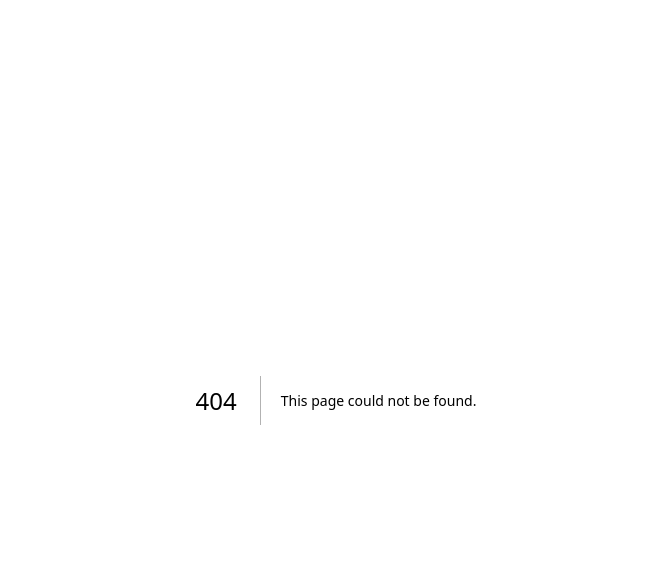
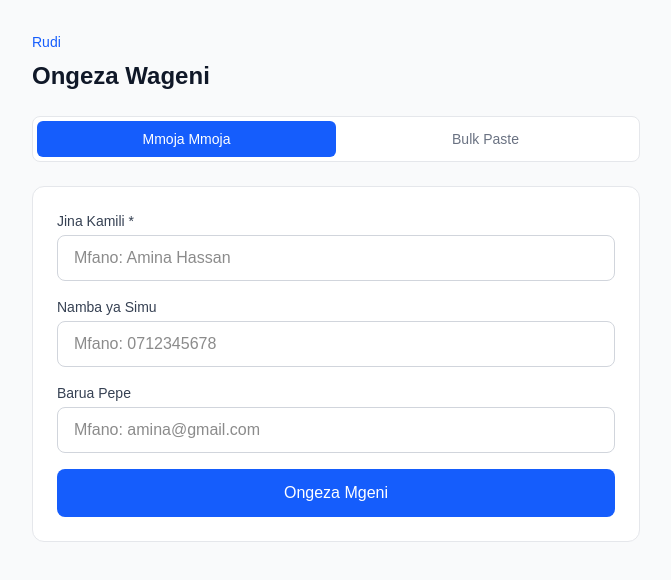
Before and after one commit to lemajimmy47-dotcom/event-invite, a Next.js app: page /events/1/guests/new in a window 1280 px wide. Before the commit this address had no page. Shown: the top 580 px of the page, without its empty margins (304-975 px from the left). Built offline with nearby package versions, Linux system fonts and the light colour scheme.

Commit message:
fix guests page

```diff
--- /dev/null
+++ b/app/events/[id]/guests/new/page.tsx
@@ -0,0 +1,150 @@
+"use client"
+
+import { useState } from "react"
+import { useRouter } from "next/navigation"
+import { createClient } from "@/lib/supabase/client"
+
+export default function AddGuestsPage({ params }: { params: Promise<{ id: string }> }) {
+  const router = useRouter()
+  const [mode, setMode] = useState<"manual" | "bulk">("manual")
+  const [loading, setLoading] = useState(false)
+  const [manual, setManual] = useState({ name: "", phone: "", email: "" })
+  const [bulkText, setBulkText] = useState("")
+
+  async function getEventId() {
+    const { id } = await params
+    return id
+  }
+
+  async function handleManual(e: React.FormEvent) {
+    e.preventDefault()
+    setLoading(true)
+    const event_id = await getEventId()
+    const supabase = createClient()
+    const { error } = await supabase.from("guests").insert([{ ...manual, event_id }])
+    if (error) {
+      alert("Hitilafu: " + error.message)
+    } else {
+      router.push("/events/" + event_id)
+    }
+    setLoading(false)
+  }
+
+  async function handleBulk(e: React.FormEvent) {
+    e.preventDefault()
+    setLoading(true)
+    const event_id = await getEventId()
+    const supabase = createClient()
+    const lines = bulkText.trim().split("\n").filter(l => l.trim())
+    const guests = lines.map(line => {
+      const parts = line.split(",").map(p => p.trim())
+      return { event_id, name: parts[0] || "", phone: parts[1] || null, email: parts[2] || null }
+    }).filter(g => g.name)
+    if (guests.length === 0) {
+      alert("Hakuna wageni walioandikwa vizuri")
+      setLoading(false)
+      return
+    }
+    const { error } = await supabase.from("guests").insert(guests)
+    if (error) {
+      alert("Hitilafu: " + error.message)
+    } else {
+      router.push("/events/" + event_id)
+    }
+    setLoading(false)
+  }
+
+  return (
+    <main className="min-h-screen bg-gray-50">
+      <div className="max-w-2xl mx-auto p-8">
+        <div className="mb-6">
+          <p className="text-blue-600 text-sm cursor-pointer hover:underline" onClick={() => router.back()}>
+            Rudi
+          </p>
+          <h1 className="text-2xl font-bold text-gray-900 mt-2">Ongeza Wageni</h1>
+        </div>
+        <div className="flex bg-white border border-gray-200 rounded-lg p-1 mb-6">
+          <button
+            onClick={() => setMode("manual")}
+            className={"flex-1 py-2 rounded-md text-sm font-medium transition " + (mode === "manual" ? "bg-blue-600 text-white" : "text-gray-500")}
+          >
+            Mmoja Mmoja
+          </button>
+          <button
+            onClick={() => setMode("bulk")}
+            className={"flex-1 py-2 rounded-md text-sm font-medium transition " + (mode === "bulk" ? "bg-blue-600 text-white" : "text-gray-500")}
+          >
+            Bulk Paste
+          </button>
+        </div>
+        {mode === "manual" ? (
+          <form onSubmit={handleManual} className="bg-white rounded-xl border border-gray-200 p-6 space-y-4">
+            <div>
+              <label className="block text-sm font-medium text-gray-700 mb-1">Jina Kamili *</label>
+              <input
+                type="text"
+                required
+                placeholder="Mfano: Amina Hassan"
+                value={manual.name}
+                onChange={e => setManual({ ...manual, name: e.target.value })}
+                className="w-full border border-gray-300 rounded-lg px-4 py-2.5 focus:outline-none focus:ring-2 focus:ring-blue-500"
+              />
+            </div>
+            <div>
+              <label className="block text-sm font-medium text-gray-700 mb-1">Namba ya Simu</label>
+              <input
+                type="tel"
+                placeholder="Mfano: 0712345678"
+                value={manual.phone}
+                onChange={e => setManual({ ...manual, phone: e.target.value })}
+                className="w-full border border-gray-300 rounded-lg px-4 py-2.5 focus:outline-none focus:ring-2 focus:ring-blue-500"
+              />
+            </div>
+            <div>
+              <label className="block text-sm font-medium text-gray-700 mb-1">Barua Pepe</label>
+              <input
+                type="email"
+                placeholder="Mfano: amina@gmail.com"
+                value={manual.email}
+                onChange={e => setManual({ ...manual, email: e.target.value })}
+                className="w-full border border-gray-300 rounded-lg px-4 py-2.5 focus:outline-none focus:ring-2 focus:ring-blue-500"
+              />
+            </div>
+            <button
+              type="submit"
+              disabled={loading}
+              className="w-full bg-blue-600 text-white py-3 rounded-lg font-medium hover:bg-blue-700 disabled:opacity-50 transition"
+            >
+              {loading ? "Inahifadhi..." : "Ongeza Mgeni"}
+            </button>
+          </form>
+        ) : (
+          <form onSubmit={handleBulk} className="bg-white rounded-xl border border-gray-200 p-6 space-y-4">
+            <div>
+              <label className="block text-sm font-medium text-gray-700 mb-1">Andika Wageni</label>
+              <p className="text-xs text-gray-400 mb-2">Format: Jina, Namba, Email (mstari mmoja = mgeni mmoja)</p>
+              <textarea
+                rows={10}
+                required
+                placeholder={"Amina Hassan, 0712345678\nJohn Doe, 0787654321\nFatuma Ali"}
+                value={bulkText}
+                onChange={e => setBulkText(e.target.value)}
+                className="w-full border border-gray-300 rounded-lg px-4 py-2.5 focus:outline-none focus:ring-2 focus:ring-blue-500 font-mono text-sm"
+              />
+            </div>
+            <div className="bg-blue-50 rounded-lg p-3 text-sm text-blue-700">
+              Wageni: <strong>{bulkText.trim().split("\n").filter(l => l.trim()).length}</strong>
+            </div>
+            <button
+              type="submit"
+              disabled={loading}
+              className="w-full bg-blue-600 text-white py-3 rounded-lg font-medium hover:bg-blue-700 disabled:opacity-50 transition"
+            >
+              {loading ? "Inahifadhi..." : "Ongeza Wageni Wote"}
+            </button>
+          </form>
+        )}
+      </div>
+    </main>
+  )
+}
```
